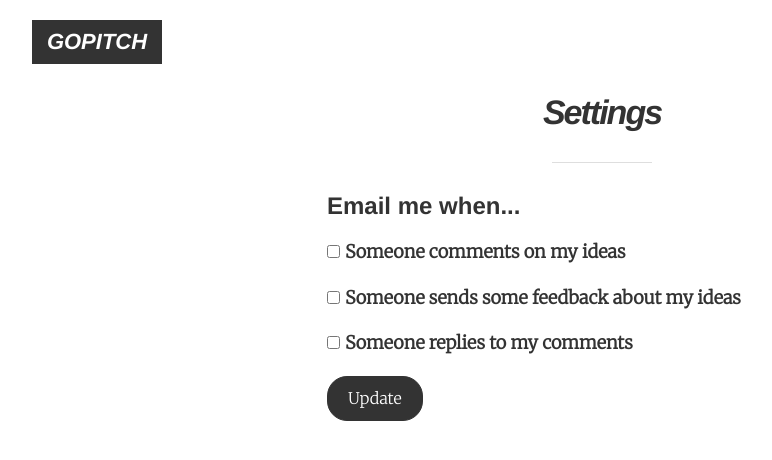
After one commit to detcherry/gopitch, a Django app: template templates/settings.html in a window 1280 px wide. The commit adds this page. Shown: the top 460 px of the page, without its empty margins (38-810 px from the left). Run offline with Django 3.2, Linux system fonts and the light colour scheme; the template is opened without the code that fills it, so the values that code supplies are empty; some libraries are stand-ins or nearby versions.

Commit message:
notifications settings

```diff
--- a/controllers/comment/reply.py
+++ b/controllers/comment/reply.py
@@ -53,7 +53,6 @@ class CommentReplyHandler(BaseHandler):
 				idea.put()
 
 				event = CommentReplyEvent(self.current_user, reply, comment)
-				event.send()
 
 				values = {
 					"response" : "Reply sent",
--- a/controllers/idea/comment.py
+++ b/controllers/idea/comment.py
@@ -30,7 +30,6 @@ class IdeaCommentHandler(BaseHandler):
 				idea.put()
 
 				event = IdeaCommentEvent(self.current_user, comment, idea)
-				event.send()
 
 				values = {
 					"response": "Comment posted",
--- a/controllers/idea/feedback.py
+++ b/controllers/idea/feedback.py
@@ -58,7 +58,6 @@ class IdeaFeedbackHandler(BaseHandler):
 						event = IdeaFeedbackEvent(self.current_user, feedback, idea, text)
 					else:
 						event = IdeaFeedbackEvent(self.current_user, feedback, idea)
-					event.send()
 
 					if(content == "positive"):
 						author_key = Idea.author.get_value_for_datastore(idea)
--- a/models/user.py
+++ b/models/user.py
@@ -14,6 +14,9 @@ class User(db.Model):
 	ideas = db.IntegerProperty(required=True, default=0)
 	email = db.StringProperty(required=False)
 	country = db.StringProperty(required=False)
+	email_idea_comment = db.BooleanProperty(required=True, default=True)
+	email_idea_feedback = db.BooleanProperty(required=True, default=True)
+	email_comment_reply = db.BooleanProperty(required=True, default=True)
 	created = db.DateTimeProperty(auto_now_add=True)
 	updated = db.DateTimeProperty(auto_now=True)
 
--- a/static/css/base.css
+++ b/static/css/base.css
@@ -109,6 +109,11 @@ body{
 	text-align:right;
 	font-size:85%;
 	color:rgb(179,179,179)
+}
+
+input[type="checkbox"]{
+	margin:0px;
+	margin-right:5px;
 }
 
 h1.logo{
@@ -249,6 +254,11 @@ small, small a, small a:hover{
 	text-align:center;
 }
 
+/*--- SETTINGS ---*/
+
+#settings h3{
+	margin-bottom:20px;
+}
 
 /*--- 2 COLUMNS TEMPLATE ---*/
 
--- /dev/null
+++ b/templates/settings.html
@@ -0,0 +1,28 @@
+{% extends "narrow.html" %}
+
+{% block narrow %}
+<div id="settings">
+	<h2>Settings</h2>
+	<form role="form" method="post" action="/user/settings">
+		<h3>Email me when...</h3>
+		<div class="form-group">
+			<label for="idea-comment">
+				<input type="checkbox" {% if current_user.email_idea_comment %}checked="checked"{% endif %} name="idea-comment">Someone comments on my ideas
+			</label>
+		</div>
+		<div class="form-group">
+			<label for="idea-feedback">
+				<input type="checkbox" {% if current_user.email_idea_feedback %}checked="checked"{% endif %} name="idea-feedback">Someone sends some feedback about my ideas
+			</label>
+		</div>
+		<div class="form-group">
+			<label for="comment-reply">
+				<input type="checkbox" {% if current_user.email_comment_reply %}checked="checked"{% endif %} name="comment-reply">Someone replies to my comments
+			</label>
+		</div>
+		<div class="form-group">
+			<input type="submit" value="Update" class="btn btn-primary">
+		</div>
+	</form>
+</div>
+{% endblock %}
--- a/templates/user.html
+++ b/templates/user.html
@@ -12,7 +12,7 @@
 		<div class="description">
 			{{ user.bio }}
 		</div>
-		<div class="misc">Ideas: {{ user.ideas }}</div>
+		<div class="misc">Ideas: {{ user.ideas }} {% if current_user.key.id == user.key.id %}| <a href="/user/settings">Settings</a>{% endif %}</div>
 	</div>
 {% endblock %}
 
--- a/urls.py
+++ b/urls.py
@@ -17,6 +17,7 @@ from controllers.feedback.delete import FeedbackDeleteHandler
 from controllers.user.user import UserHandler
 from controllers.user.image import UserImageHandler
 from controllers.user.tweet import UserTweetHandler
+from controllers.user.settings import UserSettingsHandler
 from controllers.admin.update import AdminUpdateHandler
 from controllers.queue.update import QueueUpdateHandler
 from controllers.queue.event import QueueEventHandler
@@ -44,6 +45,7 @@ app = webapp2.WSGIApplication(
 		("/(\w+)", UserHandler),
 		("/(\w+)/image", UserImageHandler),
 		("/user/tweet", UserTweetHandler),
+		("/user/settings", UserSettingsHandler),
 		("/admin/update", AdminUpdateHandler),
 		("/queue/update", QueueUpdateHandler),
 		("/queue/event", QueueEventHandler),
```
Also changed, not shown: controllers/user/settings.py (added, +40 -0 lines), models/event.py (+62 -56 lines).
